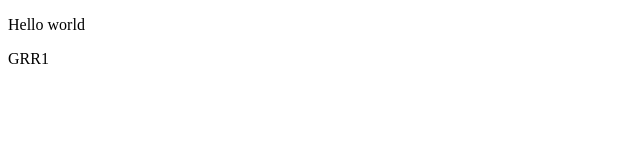
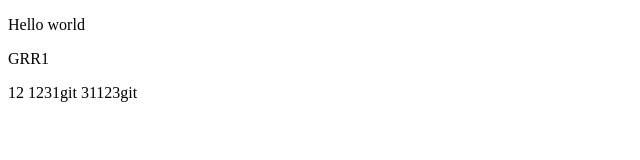
Before and after one commit to alexok999/js, a plain HTML site: page index.html in a window 1280 px wide. Shown: the whole page, without its empty margins (0-640 px from the left). Drawn offline with Linux system fonts and the light colour scheme.

Commit message:
new copy files

```diff
--- a/index.html
+++ b/index.html
@@ -8,6 +8,7 @@
 <body>
     <p>Hello world</p>
     <p>GRR1</p>
+    <span>12 1231git 31123git</span>
 
     <script src="script.js"></script>
 </body>
--- a/script.js
+++ b/script.js
@@ -10,7 +10,7 @@ const person = 'Alex';
 const bool = false;
 
 console.log(bool);
-
+//
 const obj = {
     name: 'John',
     age: 25,
```
